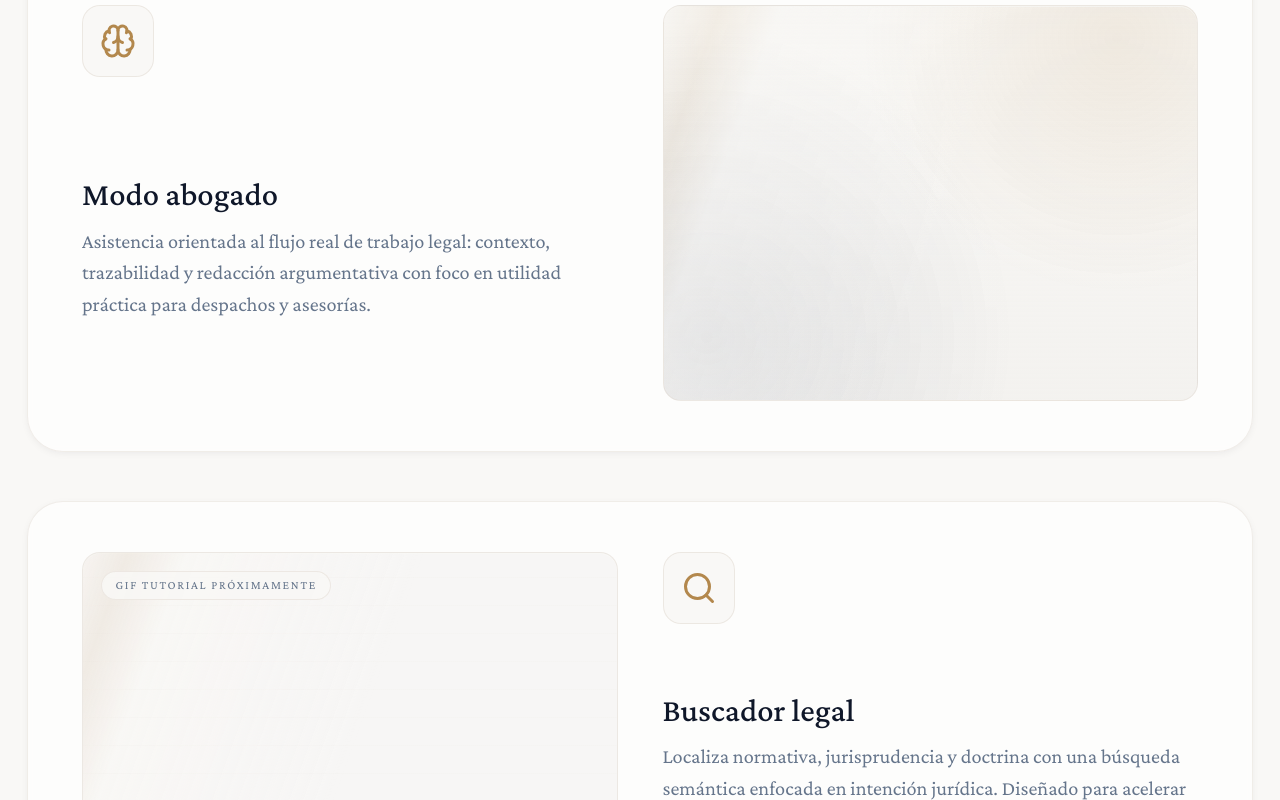
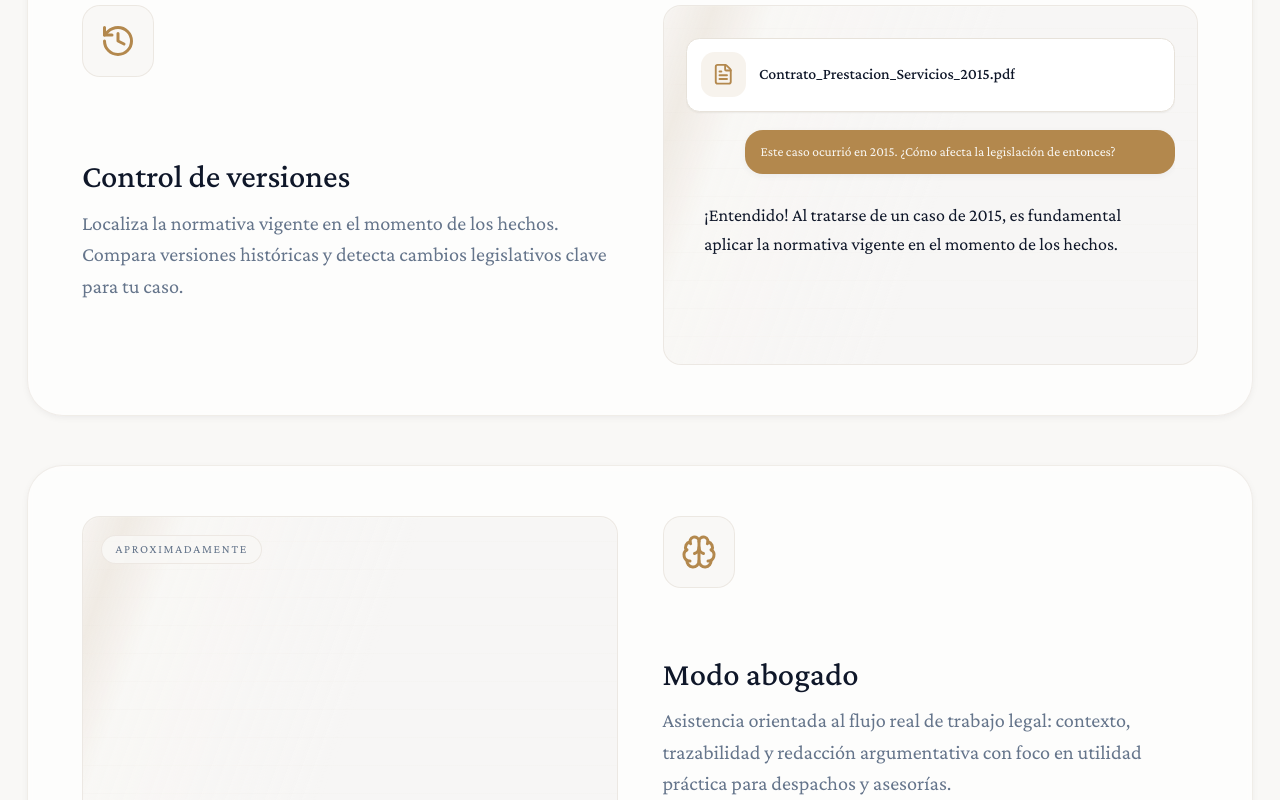
Before and after one commit to mhanii/corolaria-ui, a Next.js app: page / in a window 1280 px wide. Shown: the part 2180-2980 px from the top of the page. Built offline with nearby package versions, Linux system fonts and the light colour scheme.

Commit message:
add version control card

```diff
--- a/src/app/page.tsx
+++ b/src/app/page.tsx
@@ -4,7 +4,8 @@ import { Search, FileText, Scale, Shield, Sparkles, Brain } from "lucide-react";
 import { Logo } from "@/components/ui/Logo";
 import { DeepResearchDemo } from "@/components/home/DeepResearchDemo";
 import { DocumentGenerationDemo } from "@/components/home/DocumentGenerationDemo";
-import { LawyerModeDemo } from "@/components/home/LawyerModeDemo";
+import { LegislativeVersioningDemo } from "@/components/home/LegislativeVersioningDemo";
+import { History } from "lucide-react";
 
 const CAPABILITIES = [
 
@@ -23,17 +24,18 @@ const CAPABILITIES = [
     icon: Scale,
   },
   {
+    title: "Control de versiones",
+    description:
+      "Localiza la normativa vigente en el momento de los hechos. Compara versiones históricas y detecta cambios legislativos clave para tu caso.",
+    mediaLabel: "Demostración de control de versiones legislativo",
+    icon: History,
+  },
+  {
     title: "Modo abogado",
     description:
       "Asistencia orientada al flujo real de trabajo legal: contexto, trazabilidad y redacción argumentativa con foco en utilidad práctica para despachos y asesorías.",
-    mediaLabel: "Demostración de modo abogado (GIF próximamente)",
+    mediaLabel: "Demostración de modo abogado (próximamente)",
     icon: Brain,
-  }, {
-    title: "Buscador legal",
-    description:
-      "Localiza normativa, jurisprudencia y doctrina con una búsqueda semántica enfocada en intención jurídica. Diseñado para acelerar la investigación sin perder precisión.",
-    mediaLabel: "Tutorial rápido del buscador (GIF próximamente)",
-    icon: Search,
   }
 ] as const;
 
@@ -121,11 +123,11 @@ export default function Home() {
                       <DeepResearchDemo />
                     ) : item.title === "Generación de documentos" ? (
                       <DocumentGenerationDemo />
-                    ) : item.title === "Modo abogado" ? (
-                      <LawyerModeDemo />
+                    ) : item.title === "Control de versiones" ? (
+                      <LegislativeVersioningDemo />
                     ) : (
                       <div className="media-placeholder media-placeholder--card" role="img" aria-label={item.mediaLabel}>
-                        <div className="media-placeholder__label">GIF tutorial próximamente</div>
+                        <div className="media-placeholder__label">Aproximadamente</div>
                       </div>
                     )}
                   </div>
--- /dev/null
+++ b/src/components/home/LegislativeVersioningDemo.tsx
@@ -0,0 +1,98 @@
+"use client"
+
+import { useEffect, useState } from "react"
+import { DocumentAttachment } from "@/components/chat/DocumentAttachment"
+import { useTypewriter } from "@/hooks/useTypewriter"
+import { cn } from "@/lib/utils"
+
+const USER_PROMPT = "Este caso ocurrió en 2015. ¿Cómo afecta la legislación de entonces?"
+
+const ASSISTANT_TEXT =
+    "¡Entendido! Al tratarse de un caso de 2015, es fundamental aplicar la normativa vigente en el momento de los hechos. He localizado la legislación de aquel entonces y la he contrastado con el marco legal actual para identificar disposiciones transitorias o cambios que puedan afectar a tu estrategia legal."
+
+type DemoPhase = "idle" | "document" | "user" | "assistant"
+
+export function LegislativeVersioningDemo() {
+    const [phase, setPhase] = useState<DemoPhase>("idle")
+    const [reducedMotion, setReducedMotion] = useState(false)
+
+    useEffect(() => {
+        if (typeof window !== "undefined" && window.matchMedia("(prefers-reduced-motion: reduce)").matches) {
+            setReducedMotion(true)
+        }
+    }, [])
+
+    const userTyped = useTypewriter(phase === "user" || phase === "assistant" ? USER_PROMPT : "", reducedMotion ? 5 : 15)
+    const assistantTyped = useTypewriter(phase === "assistant" ? ASSISTANT_TEXT : "", reducedMotion ? 4 : 12)
+
+    useEffect(() => {
+        let cancelled = false
+        const timers: Array<ReturnType<typeof setTimeout>> = []
+
+        const schedule = (fn: () => void, delay: number) => {
+            const t = setTimeout(() => {
+                if (cancelled) return
+                fn()
+            }, delay)
+            timers.push(t)
+        }
+
+        const runCycle = () => {
+            if (cancelled) return
+
+            setPhase("idle")
+
+            schedule(() => setPhase("document"), reducedMotion ? 200 : 500)
+            schedule(() => setPhase("user"), reducedMotion ? 800 : 1500)
+            schedule(() => setPhase("assistant"), reducedMotion ? 3000 : 5500)
+            schedule(runCycle, reducedMotion ? 10000 : 15000)
+        }
+
+        runCycle()
+
+        return () => {
+            cancelled = true
+            timers.forEach((t) => clearTimeout(t))
+        }
+    }, [reducedMotion])
+
+    return (
+        <div
+            className={cn(
+                "legislative-versioning-demo media-placeholder w-full max-w-full p-3.5 md:p-5 min-h-[20rem] sm:aspect-[16/10]",
+                reducedMotion && "demo--reduced"
+            )}
+            role="img"
+            aria-label="Demostración de control de versiones legislativo"
+        >
+            <div className="relative z-[2] mt-1.5 md:mt-2 space-y-3 min-w-0 w-full max-w-full overflow-x-hidden">
+                <div
+                    className={cn(
+                        "transition-all duration-500",
+                        phase === "idle" ? "opacity-0 translate-y-2 pointer-events-none" : "opacity-100 translate-y-0"
+                    )}
+                >
+                    <DocumentAttachment documentName="Contrato_Prestacion_Servicios_2015.pdf" />
+                </div>
+
+                <div
+                    className={cn(
+                        "ml-auto max-w-[92%] sm:max-w-[88%] rounded-2xl bg-accent text-accent-foreground px-2.5 py-1.5 md:px-3.5 md:py-2.5 text-[11px] sm:text-[12px] md:text-[13.5px] leading-[1.35] md:leading-relaxed shadow-soft whitespace-normal break-words [overflow-wrap:anywhere] transition-all duration-500",
+                        phase === "user" || phase === "assistant" ? "opacity-100 translate-y-0" : "opacity-0 translate-y-2"
+                    )}
+                >
+                    {userTyped}
+                </div>
+
+                <div
+                    className={cn(
+                        "max-w-[95%] rounded-2xl px-4 py-3 text-foreground text-[clamp(0.86rem,2.2vw,1rem)] leading-relaxed transition-all duration-500",
+                        phase === "assistant" ? "opacity-100 translate-y-0" : "opacity-0 translate-y-2"
+                    )}
+                >
+                    {assistantTyped}
+                </div>
+            </div>
+        </div>
+    )
+}
```
